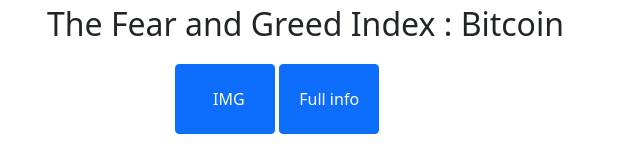
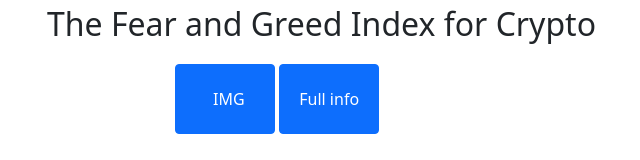
Before and after one commit to Prateekj7/fear_greed_crypto, a plain HTML site: page index.html in a window 1280 px wide. Shown: the top 160 px of the page, without its empty margins (81-721 px from the left). Drawn offline with nearby package versions, Linux system fonts and the light colour scheme.

Commit message:
Update index.html

```diff
--- a/index.html
+++ b/index.html
@@ -16,7 +16,7 @@
     </head>
 
     <body>
-        <div style="padding-left: 10%;"><p style="font-size: xx-large;">The Fear and Greed Index : Bitcoin</p></div>
+        <div style="padding-left: 10%;"><p style="font-size: xx-large;">The Fear and Greed Index for Crypto</p></div>
         <span class="div1" style="padding-left: 20%; padding-top: 20%;">
             <button type="button" class="btn btn-primary" style="width: 100px; height: 70px;">
                 <a href="https://alternative.me/crypto/fear-and-greed-index.png" alt="Latest Crypto Fear & Greed Index">
```
